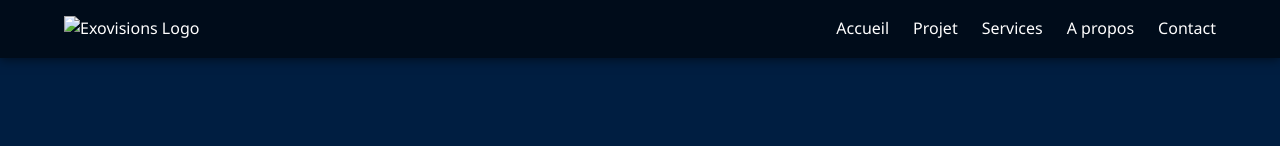
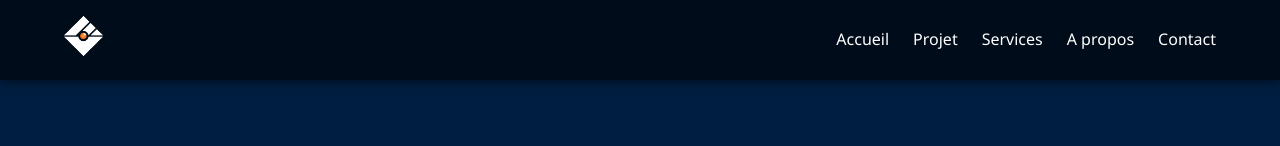
Before and after one commit to exaucetsatsango2-eng/exovisions.github.io, a plain HTML site: page index.html in a window 1280 px wide. Shown: the top 146 px of the page. Drawn offline with Linux system fonts and the light colour scheme; a script that the page names is missing.

Commit message:
Update index.html

```diff
--- a/index.html
+++ b/index.html
@@ -10,7 +10,7 @@
     <header>
         <div class="header-container">
             <div class="logo-exovisions">
-                <img src="logo.png" alt="Exovisions Logo">
+                <img src="Fichier 1.png" alt="Exovisions Logo">
             </div>
             <nav>
                 <ul>
```
